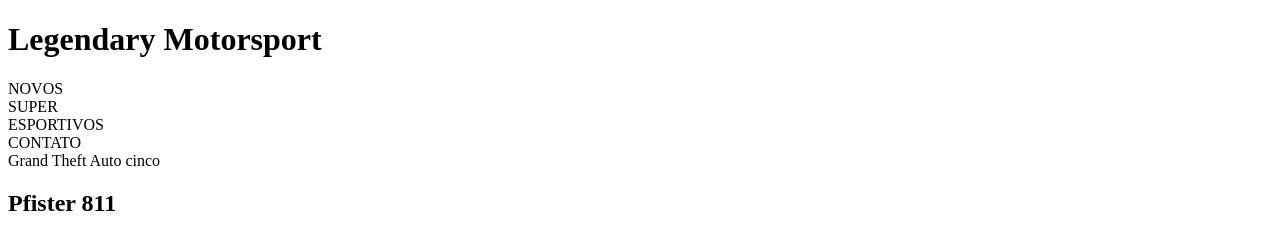
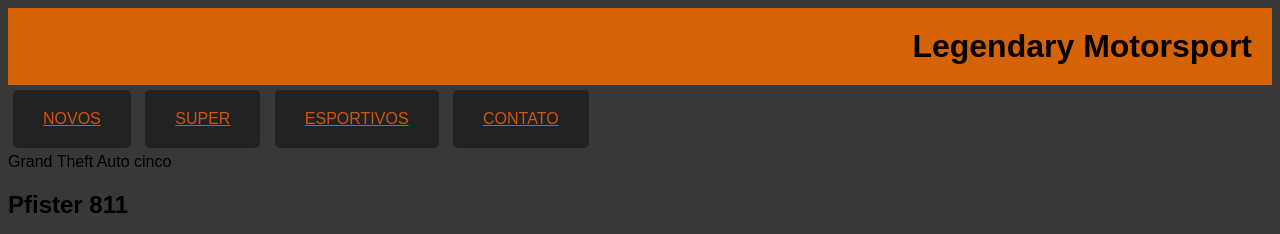
Before and after one commit to ChrSchr3/legendary-motorsport, a plain HTML site: page index.html in a window 1280 px wide. Shown: the top 234 px of the page. Drawn offline with Linux system fonts and the light colour scheme.

Commit message:
modificado

```diff
--- a/index.html
+++ b/index.html
@@ -5,7 +5,7 @@
     <meta charset="UTF-8">
     <meta name="viewport" content="width=device-width, initial-scale=1.0">
     <title>Legendary Motorsport</title>
-    <link rel="stylesheet" href="../../assets/css/exer02.css">
+    <link rel="stylesheet" href="../assets/css/style.css">
 
 </head>
 
@@ -13,13 +13,15 @@
 
     <h1>Legendary Motorsport</h1>
 
-    <div class="item">NOVOS</div>
-    <div class="item">SUPER</div>
-    <div class="item">ESPORTIVOS</div>
-    <div class="item">CONTATO</div>
+    <a href="../legendary-motorsport/public/novos.html" class="item">NOVOS</a>
+    <a href="../legendary-motorsport/public/super.html" class="item">SUPER</a>
+    <a href="../legendary-motorsport/public/esportivos.html" class="item">ESPORTIVOS</a>
+    <a href="../legendary-motorsport/public/contato.html" class="item">CONTATO</a>
+
 
     <div>
         <span>Grand Theft Auto cinco</span>
+
 
         <div class="classificado">
             <h2 class="car-model-Pfister">Pfister 811</h2>
```
